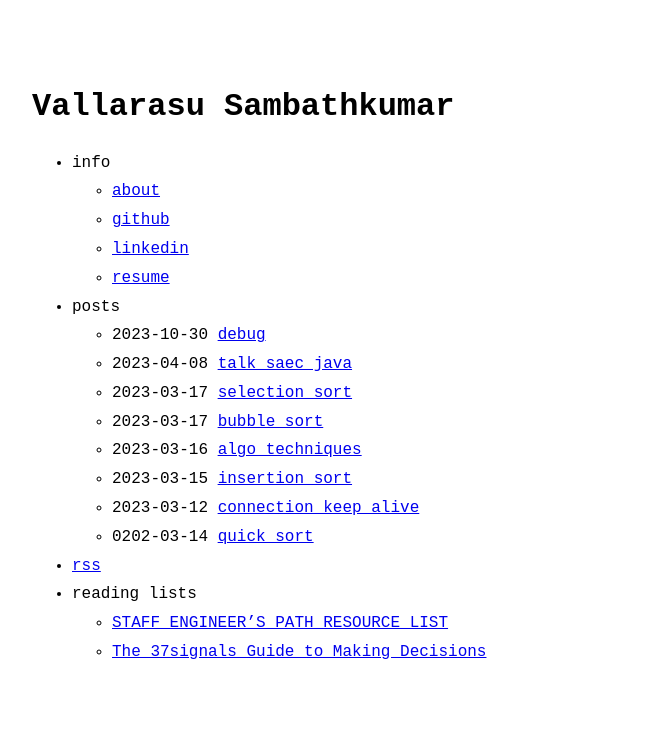
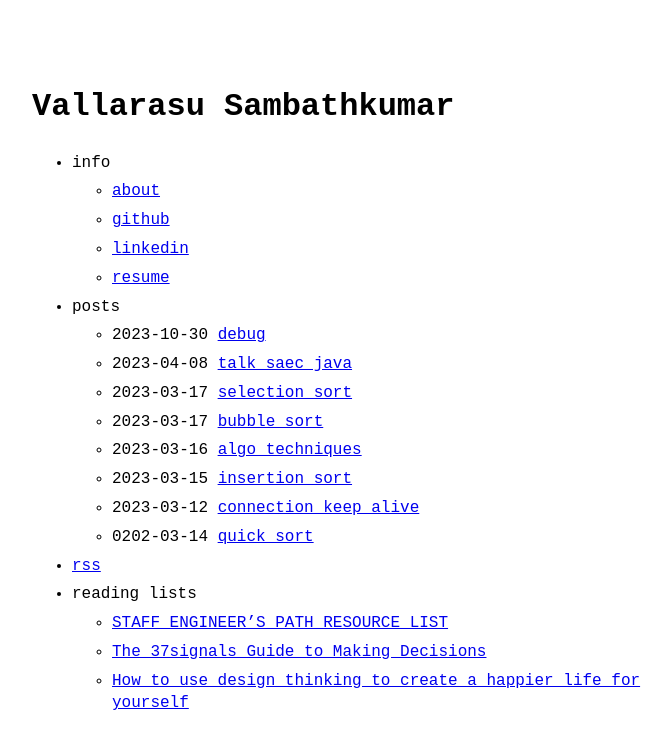
Before and after one commit to VallarasuS/Vallarasu.in, a Jekyll site: the page built from docs/index.md, in a window 1280 px wide. Shown: the top 749 px of the page, without its empty margins (288-954 px from the left). Built offline with Jekyll 4.4.1, drawn with Linux system fonts in a browser that asks for light colours.

Commit message:
Add TED DYL

```diff
--- a/docs/_data/menu.yml
+++ b/docs/_data/menu.yml
@@ -34,3 +34,5 @@ entries:
         url: https://noidea.dog/staff-resources
       - title: The 37signals Guide to Making Decisions
         url: https://37signals.com/how-we-make-decisions
+      - title: How to use design thinking to create a happier life for yourself
+        url: https://ideas.ted.com/how-to-use-design-thinking-to-create-a-happier-life-for-yourself
```
